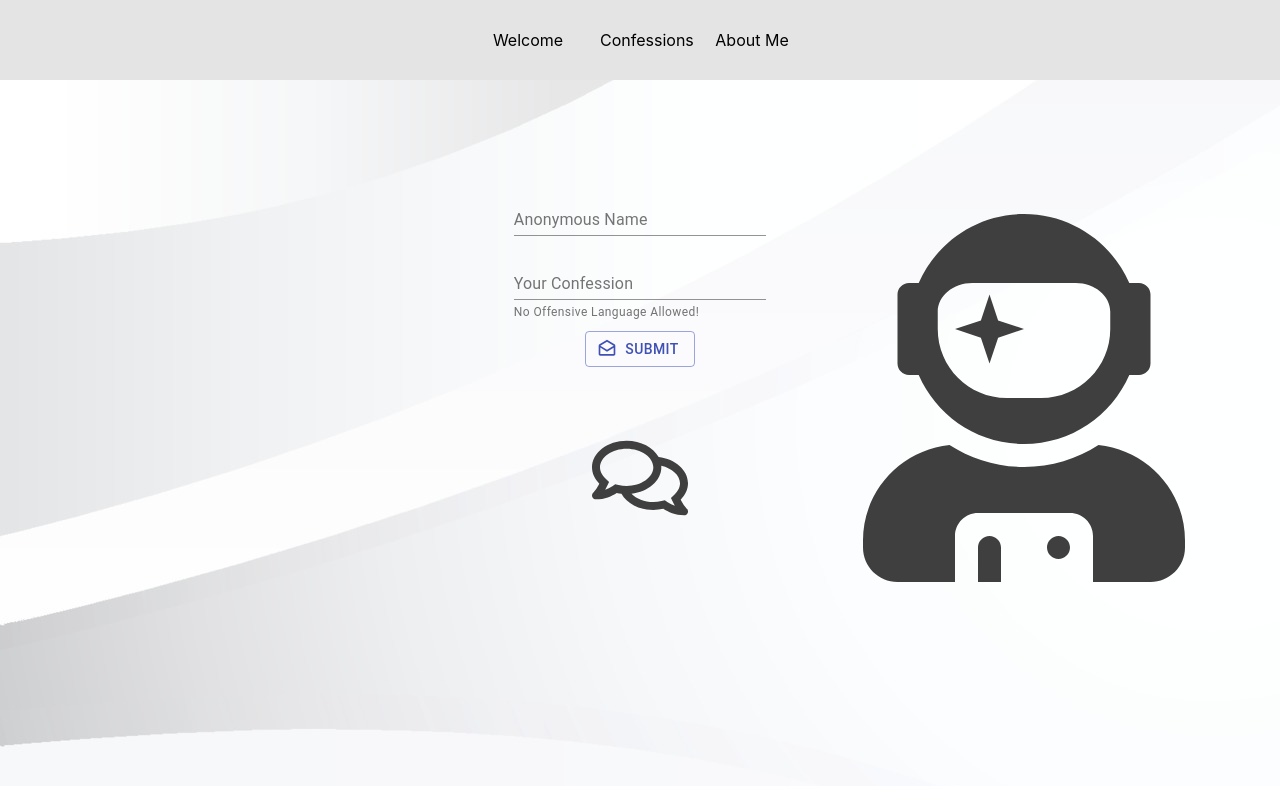
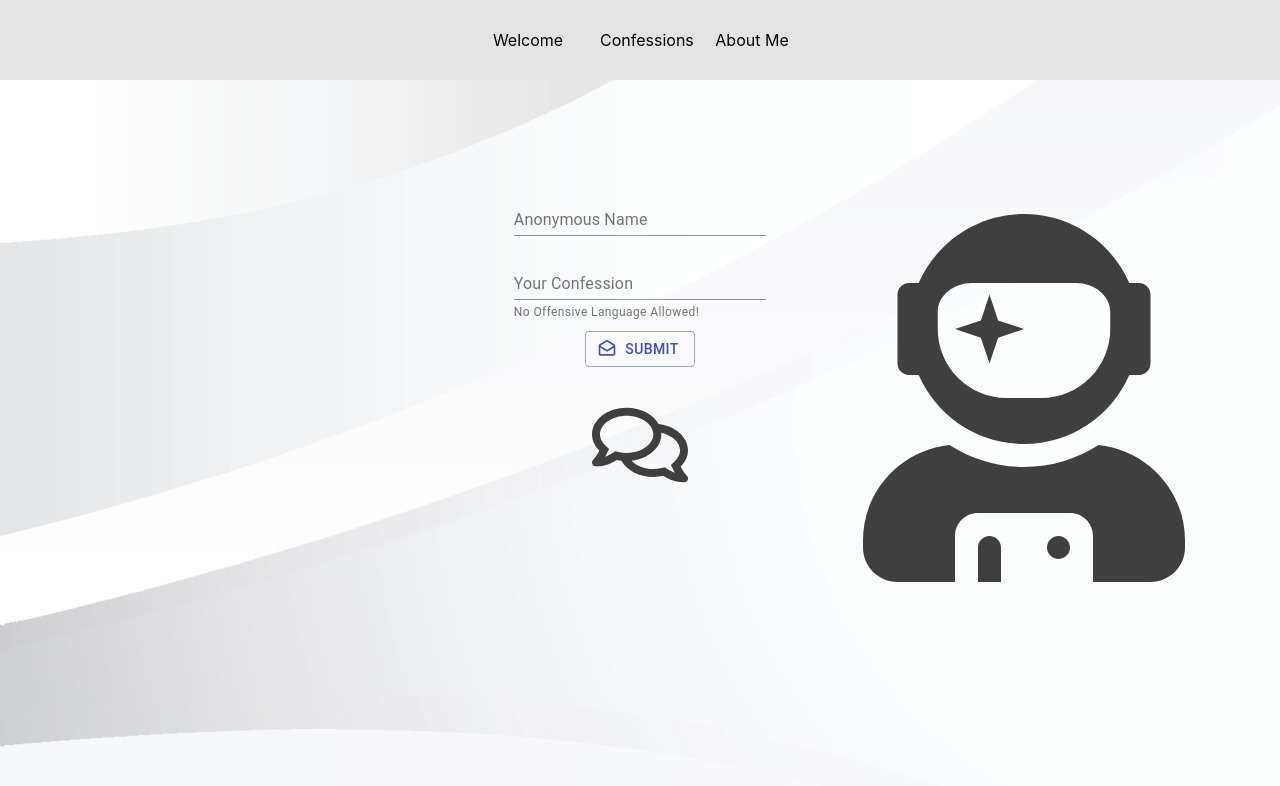
Before and after one commit to kaveh-ofek/ConfessionsSite-React, a React (Create React App) app: page /welcome in a window 1280 px wide. Both pictures are taken after a click on the button "Start Now". Shown: the top 786 px of the page. Built offline with nearby package versions, Linux system fonts and the light colour scheme.

Commit message:
router file

```diff
--- a/src/App.js
+++ b/src/App.js
@@ -1,35 +1,11 @@
 import './App.css';
+import MainRouter from "./MainRouter";
 import { MuiThemeProvider } from '@material-ui/core';
-import WelcomePage from './pages/WelcomePage';
-import AboutMePage from './pages/AboutMePage';
-import ConfessionsPage from './pages/ConfessionsPage';
-import NewConfessionPage from './pages/NewConfessionPage';
-import { Route, Redirect } from "react-router-dom";
-
 
 function App() {
   return (
     <MuiThemeProvider>
-      <div className="App">
-      <Route path='/' exact>
-      <Redirect to='/welcome'></Redirect>
-      </Route>
-      <Route path='/welcome'>
-      <WelcomePage></WelcomePage>
-      </Route>
-      <Route path='/aboutme'>
-      <AboutMePage></AboutMePage>
-      </Route>
-      <Route path='/new_confession'>
-      <NewConfessionPage></NewConfessionPage>
-      </Route>
-      <Route path='/show_confessions'>
-      <ConfessionsPage></ConfessionsPage>
-      </Route>
-      <Route path='*'>
-      <Redirect to='/welcome'></Redirect>
-      </Route>
-    </div>
+      <MainRouter></MainRouter>
     </MuiThemeProvider>
   );
 }
--- a/src/CssFiles/NewConfessionsStyling.css
+++ b/src/CssFiles/NewConfessionsStyling.css
@@ -1,4 +1,5 @@
 .clickable-to-confessions {
+    margin-top: 30px;
     cursor: pointer;
 }
 
--- /dev/null
+++ b/src/MainRouter.js
@@ -0,0 +1,32 @@
+import { Route, Redirect } from "react-router-dom";
+import WelcomePage from './pages/WelcomePage';
+import AboutMePage from './pages/AboutMePage';
+import ConfessionsPage from './pages/ConfessionsPage';
+import NewConfessionPage from './pages/NewConfessionPage';
+import './App.css';
+
+const MainRouter = () => {
+    return (
+        <div className="App">
+      <Route path='/' exact>
+      <Redirect to='/welcome'></Redirect>
+      </Route>
+      <Route path='/welcome'>
+      <WelcomePage></WelcomePage>
+      </Route>
+      <Route path='/aboutme'>
+      <AboutMePage></AboutMePage>
+      </Route>
+      <Route path='/new_confession'>
+      <NewConfessionPage></NewConfessionPage>
+      </Route>
+      <Route path='/show_confessions'>
+      <ConfessionsPage></ConfessionsPage>
+      </Route>
+      <Route path='*'>
+      <Redirect to='/welcome'></Redirect>
+      </Route>
+    </div>
+    )
+}
+export default MainRouter;
--- a/src/pages/NewConfessionPage.js
+++ b/src/pages/NewConfessionPage.js
@@ -65,15 +65,6 @@ const NewConfessionPage = () => {
             <FaUserAstronaut color="#3f3f3f" size="23rem"></FaUserAstronaut>
             </div>
 
-            <div style={{
-            position: "absolute",
-            left: "50%",
-            top: "60%",
-            transform: "translate(-50%, -50%)",
-            }}>
-
-            <FaRegComments className='clickable-to-confessions' color="#3f3f3f" size="6rem" onClick={handleMoveToConfessions}></FaRegComments>
-            </div>
             <form className={classes.root} noValidate autoComplete="off" onSubmit={submitHandler}>
                 <div className='name-line'>
                 <TextField id="new-name" label="Anonymous Name" type="text"
@@ -88,6 +79,10 @@ const NewConfessionPage = () => {
                  type='submit' variant="outlined" color="primary"> Submit </Button>
                 </div>
             </form>
+
+            <div>
+            <FaRegComments className='clickable-to-confessions' color="#3f3f3f" size="6rem" onClick={handleMoveToConfessions}></FaRegComments>
+            </div>
         </div>
     )
 }
```
